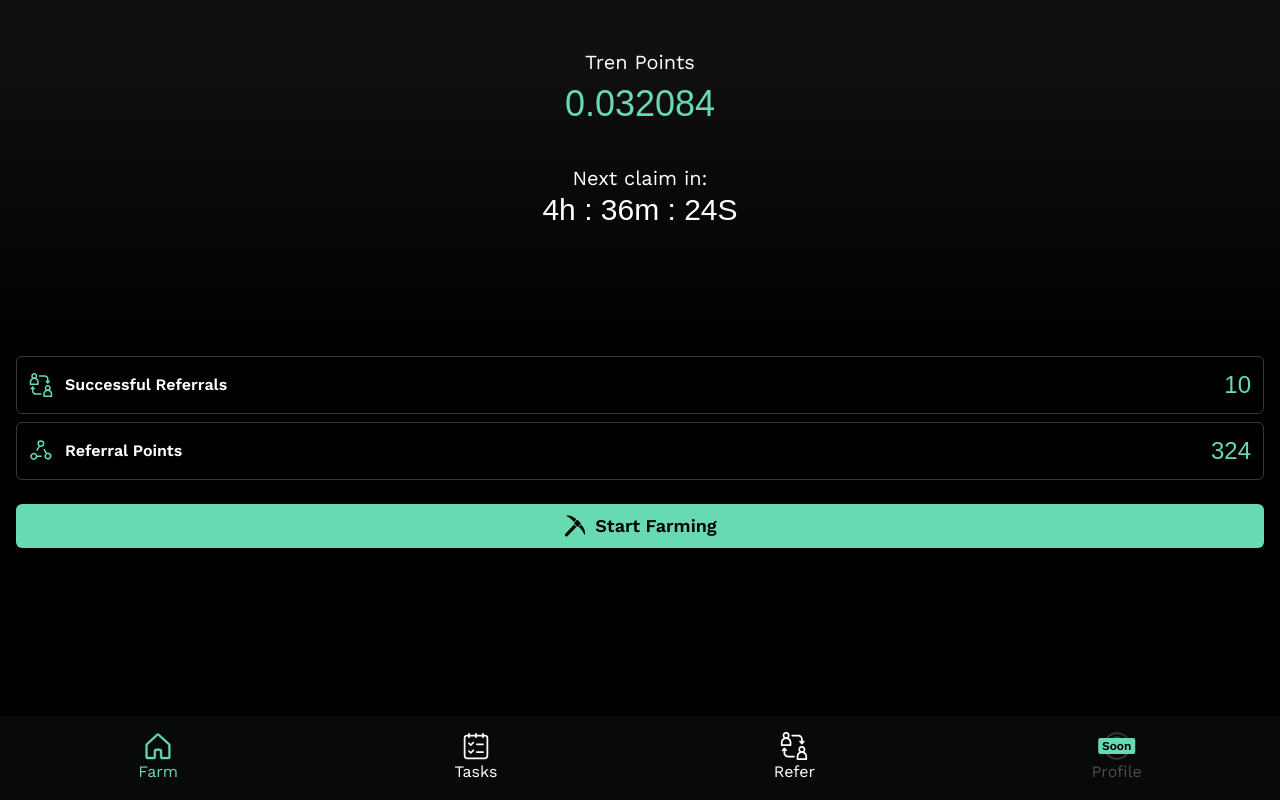
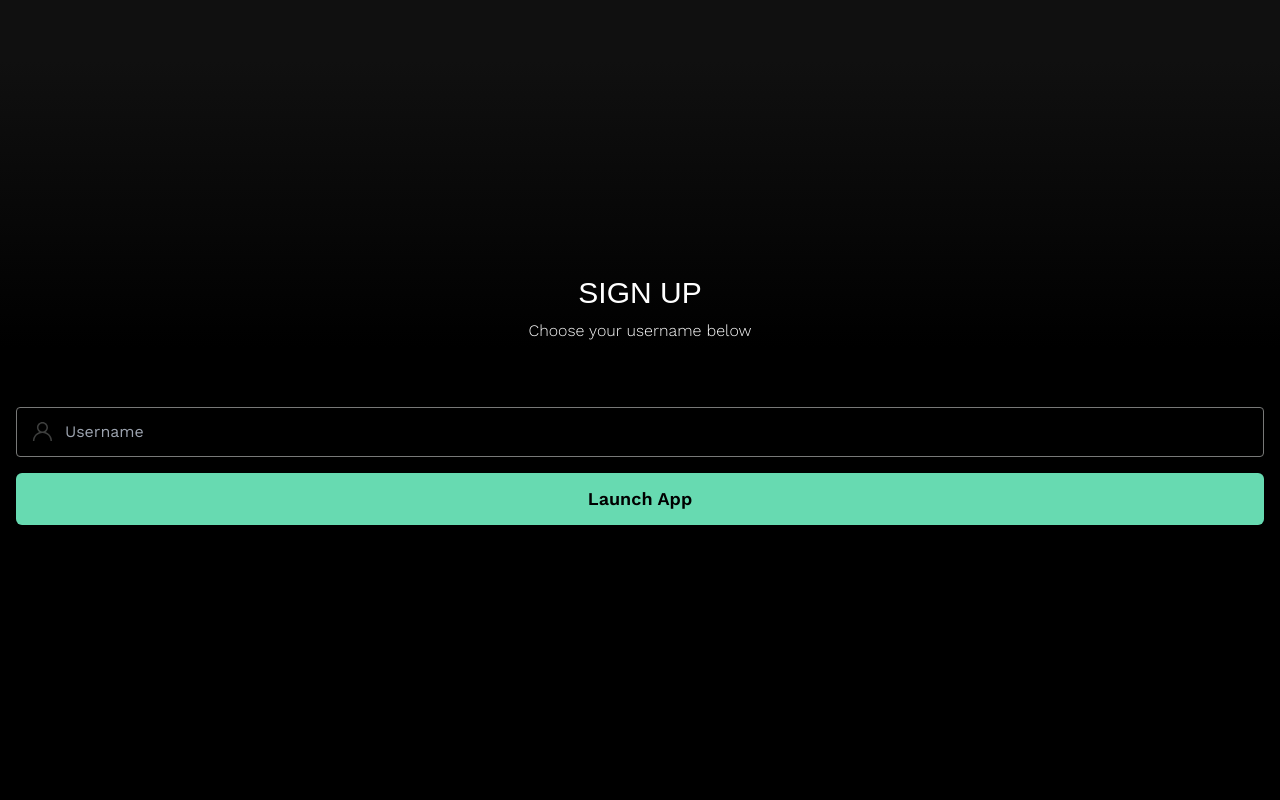
Before and after one commit to 0xkonka/Telegram-miniapp, a website: page public/index.html in a window 1280 px wide. Drawn offline with nearby package versions, Linux system fonts and the light colour scheme; a web font is replaced by a local one.

Commit message:
Added Sign Up Screen

```diff
--- a/public/index.html
+++ b/public/index.html
@@ -8,69 +8,23 @@
   <link href="dist/output.css" rel="stylesheet">
 </head>
 <body class="app-bg flex items-center justify-center min-h-screen">
-    <div id="app" class="px-4 pt-12 pb-32  w-full min-h-screen h-full">
+    <div id="app" class="px-4  w-full min-h-screen h-screen">
         <!-- Content Here -->
-        <div id="content">
-            <div id="title">
-                <div class="flex flex-col">
-                    <p class="text-xl text-center text-white mb-2">
-                        Tren Points
-                    </p>
-                    <p class="text-primary text-center text-4xl font-britanica">
-                        0.032084
-                    </p>
+        <div id="content" class="h-full">
+            <div class="h-full flex flex-col justify-center items-center">
+                <p class="text-white text-center text-3xl font-britanica uppercase mb-2">
+                    Sign Up
+                </p>
+                <p class="font-light text-white mb-16">Choose your username below</p>
+                <div class="w-full mb-4 relative">
+                    <img src="./assets/svgs/user.svg" alt="Gavatar" class="absolute w-5 left-4 top-[14px]"/>
+                    <input class="w-full rounded bg-transparent border border-[#787978] pl-12 pr-2 py-3 text-white" placeholder="Username"/>
                 </div>
-            </div>
-            <div class="mt-10">
-                <p class="text-xl text-center text-white">
-                    Next claim in:
-                </p>
-                <p class="text-white text-center text-3xl font-britanica">
-                    4h : 36m : 24S
-                </p>
-            </div>
-            <div class="h-32">
 
-            </div>
-            <div id="social-tasks" class="flex flex-col gap-2">
-                <div class="w-full border border-[#393939] rounded-md p-3 flex items-center gap-3">
-                    <img src="./assets/svgs/refer-green.svg" alt="Referrals" class="w-6 h-6"/>
-                    <p class="text-white font-semibold leading-tight">Successful Referrals</p>
-                    <p class="text-2xl text-primary font-britanica ml-auto">10</p>
-                </div>
-                <div class="w-full border border-[#393939] rounded-md p-3 flex items-center gap-3">
-                    <img src="./assets/svgs/triangle.svg" alt="Points" class="w-6 h-6"/>
-                    <p class="text-white font-semibold leading-tight">Referral Points</p>
-                    <p class="text-2xl text-primary font-britanica ml-auto">324</p>
-                </div>
-            </div>
-
-            <div id="farming-button" class="mt-6">
-                <button class="w-full flex gap-2 items-center bg-primary py-2 justify-center rounded-md">
-                    <img src="./assets/svgs/mining.svg" alt="Farming" class="w-6"/>
-                    <p class="text-lg font-semibold">Start Farming</p>
+                <button class="w-full flex gap-2 items-center bg-primary py-3 justify-center rounded-md">
+                    <a class="w-full text-lg font-semibold" href="./farm.html">Launch App</a>
                 </button>
             </div>
-        </div>
-        <!-- Footer -->
-        <div class="fixed w-full left-0 bottom-0 py-4 flex justify-around bg-[#080A0A]">
-            <a class="flex flex-col items-center" href="./index.html">
-                <img src="./assets/svgs/home-green.svg" alt="Farm" class="w-7 h-7"/>
-                <p class="text-primary">Farm</p>
-            </a>
-            <a class="flex flex-col items-center" href="./tasks.html">
-                <img src="./assets/svgs/tasks.svg" alt="Task" class="w-7 h-7"/>
-                <p class="text-white">Tasks</p>
-            </a>
-            <a class="flex flex-col items-center" href="./refer.html">
-                <img src="./assets/svgs/refer.svg" alt="Refer" class="w-7 h-7"/>
-                <p class="text-white">Refer</p>
-            </a>
-            <a class="flex flex-col items-center relative">
-                <p class="absolute top-1.5 left-1/2 -translate-x-1/2 text-xs font-semibold text-black bg-primary rounded-[2px] px-1">Soon</p>
-                <img src="./assets/svgs/profile.svg" alt="Profile" class="w-7 h-7"/>
-                <p class="text-[#4D4D4D]">Profile</p>
-            </a>
         </div>
     </div>
   <script src="../src/scripts/main.js"></script>
```
Also changed, not shown: public/farm.html (added, +78 -0 lines), public/assets/svgs/user.svg (added), public/dist/output.css.
